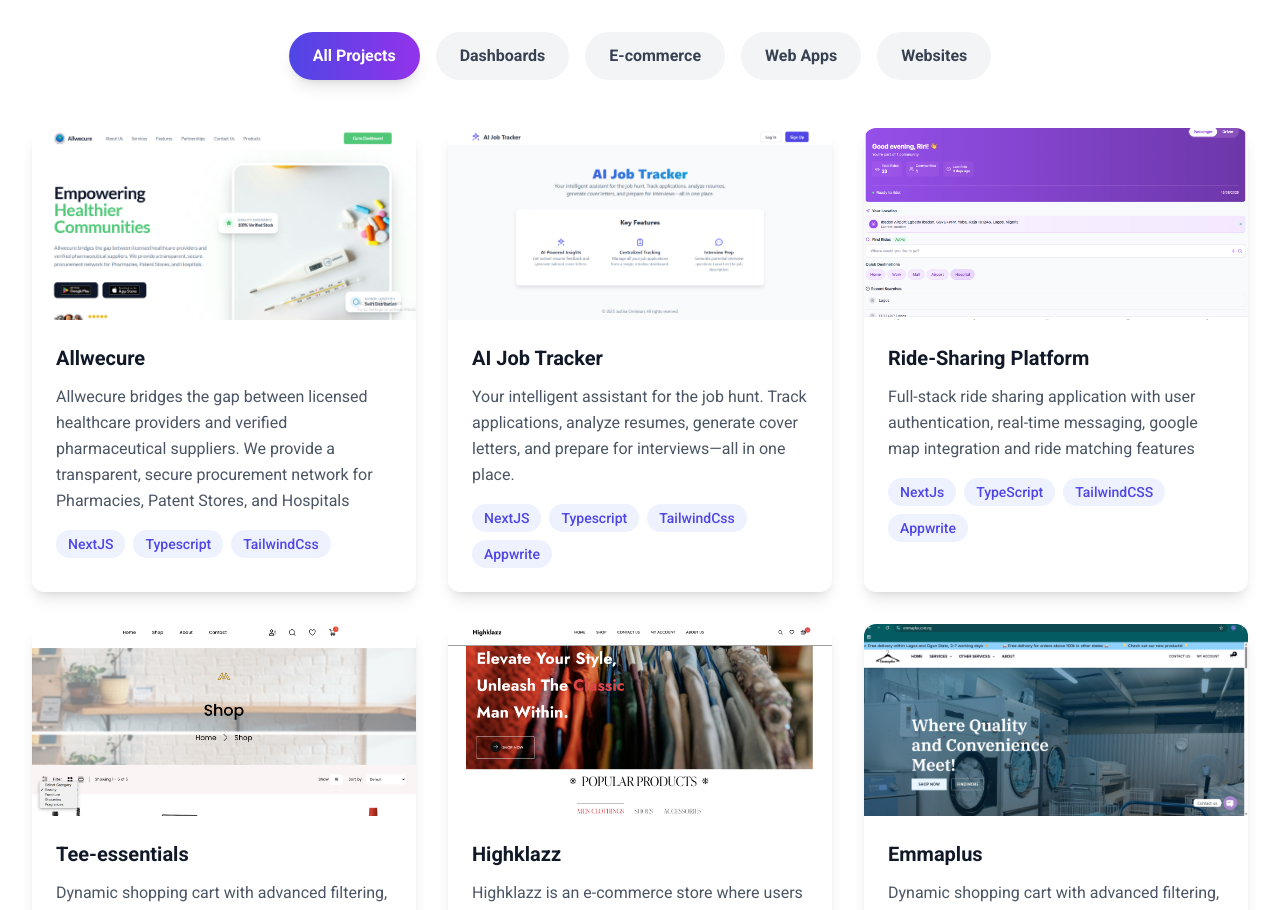
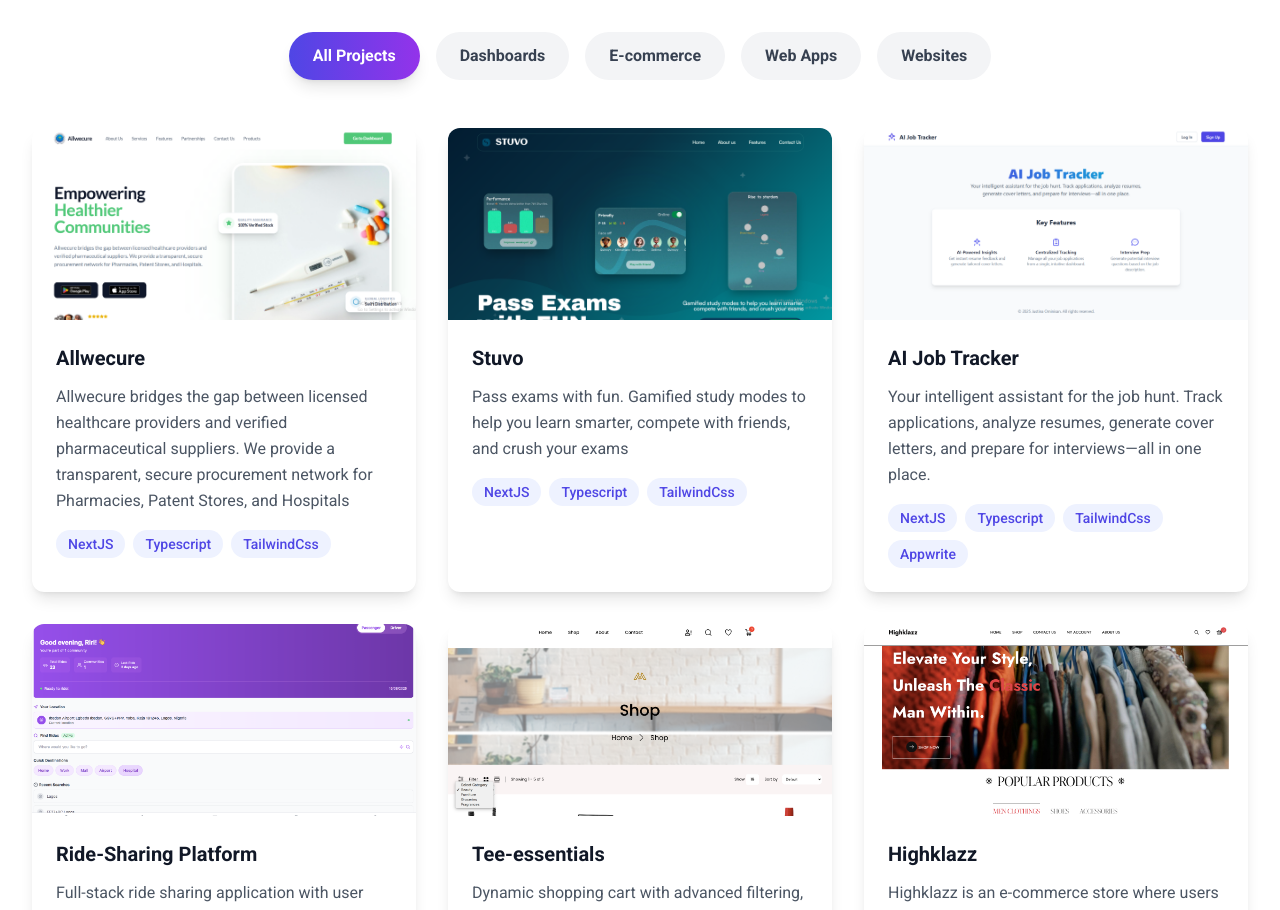
Before and after one commit to Justinacodes/portfolio-justina, a Next.js app: page / in a window 1280 px wide. Shown: the part 3220-4130 px from the top of the page. Built offline with nearby package versions, Linux system fonts and the light colour scheme.

Commit message:
project addition

```diff
--- a/app/components/Portfolio.tsx
+++ b/app/components/Portfolio.tsx
@@ -21,14 +21,24 @@
       id: 1,
       title: "Allwecure",
       description: "Allwecure bridges the gap between licensed healthcare providers and verified pharmaceutical suppliers. We provide a transparent, secure procurement network for Pharmacies, Patent Stores, and Hospitals",
-      categories: ["dashboard", "web-app"],
+      categories: ["dashboard", "web-app", "ecommerce"],
       technologies: ["NextJS", "Typescript", "TailwindCss"],
       image: "allwecure-placeholder",
       demoUrl: "https://allwecure.com",
       githubUrl: "https://github.com/Justinacodes"
     },
+       {
+      id: 2,
+      title: "Stuvo",
+      description: "Pass exams with fun. Gamified study modes to help you learn smarter, compete with friends, and crush your exams",
+      categories: ["website"],
+      technologies: ["NextJS", "Typescript", "TailwindCss"],
+      image: "stuvo",
+      demoUrl: "https://stuvo-staging.jetprepapp.com/",
+      githubUrl: "https://github.com/Justinacodes"
+    },
     {
-      id: 2,
+      id: 3,
       title: "AI Job Tracker",
       description: "Your intelligent assistant for the job hunt. Track applications, analyze resumes, generate cover letters, and prepare for interviews—all in one place.",
       categories: ["dashboard", "web-app"],
@@ -38,7 +48,7 @@
       githubUrl: "https://github.com/Justinacodes"
     },
     {
-      id: 3,
+      id: 4,
       title: "Ride-Sharing Platform",
       description: "Full-stack ride sharing application with user authentication, real-time messaging, google map integration and ride matching features",
       categories: ["dashboard", "web-app"],
@@ -48,7 +58,7 @@
       githubUrl: "https://github.com/Justinacodes"
     },
     {
-      id: 4,
+      id: 5,
       title: "Tee-essentials",
       description: "Dynamic shopping cart with advanced filtering, wishlist functionality, and seamless checkout experience.",
       categories: ["ecommerce", "web-app"],
@@ -58,7 +68,7 @@
       githubUrl: "https://github.com/Justinacodes"
     },
     {
-      id: 5,
+      id: 6,
       title: "Highklazz",
       description: "Highklazz is an e-commerce store where users can get all of their male clothing and accessory needs attended to. Features: Cart and checkout functionality, payment integration, live chat, login/sign-up authentication.",
       categories: ["ecommerce", "web-app"],
@@ -67,7 +77,7 @@
       demoUrl: "https://highklazz.com.ng",
     },
     {
-      id: 6,
+      id: 7,
       title: "Emmaplus",
       description: "Dynamic shopping cart with advanced filtering, wishlist functionality, and seamless checkout experience.",
       categories: ["ecommerce", "web-app"],
@@ -77,7 +87,7 @@
       githubUrl: "https://github.com/Justinacodes"
     },
     {
-      id: 7,
+      id: 8,
       title: "Revocube Website",
       description: "Revocube Meida website was built from the ground up using CSS, JavaScript, HTML. It offers a unique combination of JavaScript toggle effects, CSS animations, Google fonts, Font Awesome icons and an image slider.",
       categories: ["website"],
@@ -87,7 +97,7 @@
       githubUrl: "https://github.com/Justinacodes"
     },
     {
-      id: 8,
+      id: 9,
       title: "Movie App",
       description: "Built using React, JavaScript and CSS, Mov-Rev is an app where users can check out movie reviews and ratings of latest movies.",
       categories: ["web-app"],
@@ -97,7 +107,7 @@
       githubUrl: "https://github.com/Justinacodes"
     },
     {
-      id: 9,
+      id: 10,
       title: "Yield-up",
       description: "A lightweight, interactive agricultural tool for quick soil and crop assessment.",
       categories: ["website"],
@@ -123,6 +133,7 @@
   const getPlaceholderContent = (image: string) => {
     const placeholderMap: { [key: string]: string } = {
       'allwecure-placeholder': '/images/allwecure.png',
+      'stuvo': '/images/stuvo.png',
       'jobtracker-placeholder': '/images/jobtracker.png',
       'dashboard-placeholder': '/images/dashboard.png',
       'shopping-cart-placeholder': '/images/tee-essentials.png',
```
Also changed, not shown: public/images/stuvo.png (added).
